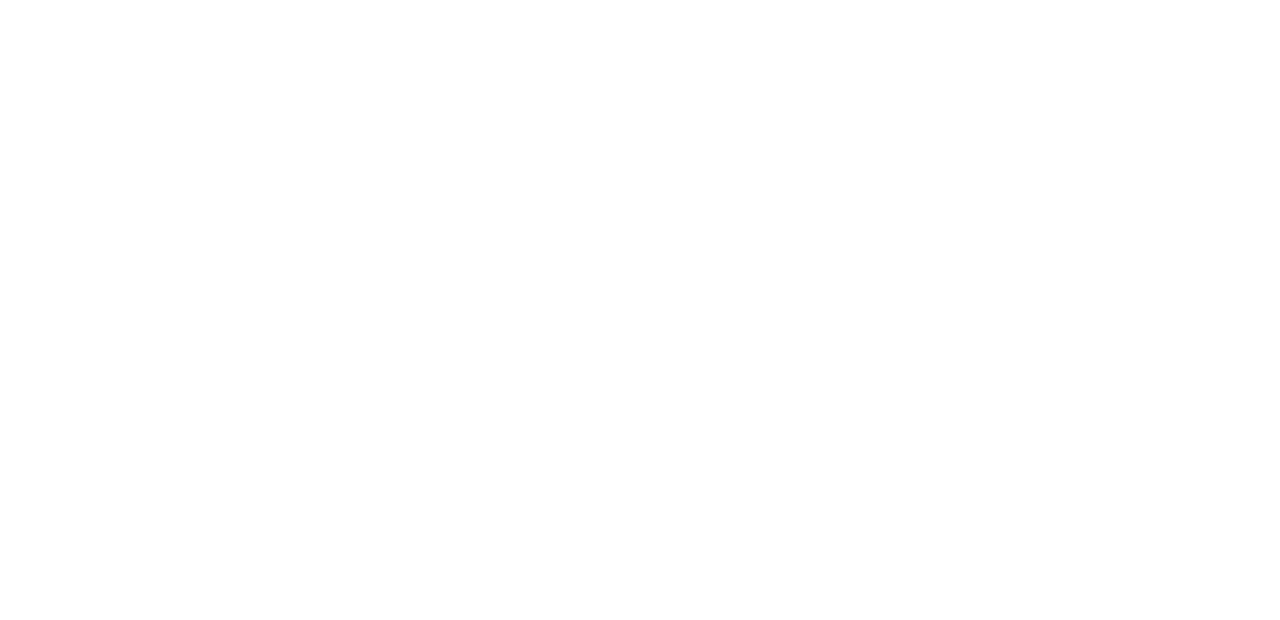
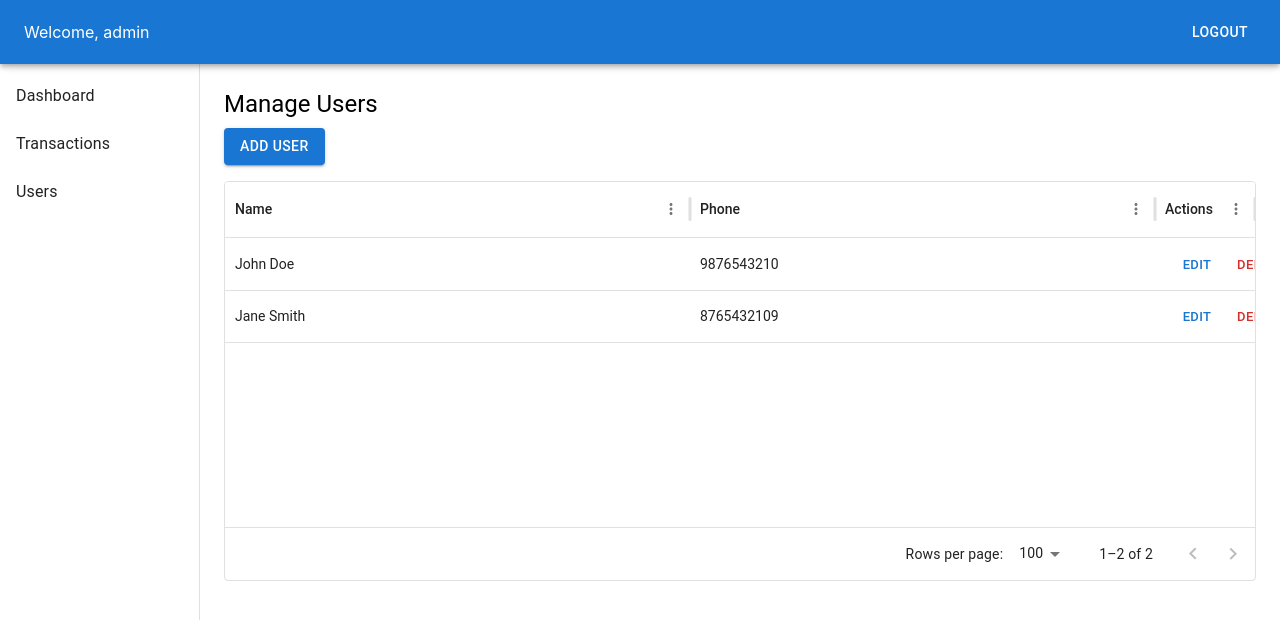
Before and after one commit to Janvi2762002/CFS-React, a React (Create React App) app: page /parties in a window 1280 px wide. Before the commit this address had no page. Shown: the top 620 px of the page. Built offline with nearby package versions, Linux system fonts and the light colour scheme; sample sign-in values are in the browser's storage.

Commit message:
feat: add Users page and reorganize folder structure

```diff
--- a/src/App.js
+++ b/src/App.js
@@ -1,48 +1,45 @@
-import React, { useState } from "react";
-import { BrowserRouter as Router, Routes, Route } from "react-router-dom";
-import LoginPage from "./loginPage";
-import Layout from "./layout";
-import Dashboard from "./dashboard";
-import Transactions from "./transactionGrid";
-// import Payments from "./Payments";
-// import Parties from "./Parties";
-// import Users from "./Users";
+import React from "react";
+import { BrowserRouter as Router, Routes, Route, Navigate } from "react-router-dom";
+import { AuthProvider, useAuth } from "./common/AuthContext";
+import LoginPage from "./pages/LoginPage";
+import MainLayout from "./layouts/MainLayout";
+import Dashboard from "./pages/Dashboard";
+import Transactions from "./pages/Transactions";
+import Parties from "./pages/Parties";
+import AccessDenied from "./pages/AccessDenied";
 
 function App() {
-  const [userRole, setUserRole] = useState(null);
-
-  const handleLogin = (email, password) => {
-    if (email === "admin@example.com" && password === "Admin123") setUserRole("admin");
-    else if (email === "employee@example.com" && password === "Emp123") setUserRole("employee");
-    else alert("Invalid credentials!");
-  };
-
-  const handleLogout = () => setUserRole(null);
-
   return (
     <Router>
-      <Routes>
-        {/* Public route */}
-        <Route path="/login" element={<LoginPage onLogin={handleLogin} />} />
-
-        {/* Protected routes */}
-        <Route path="/" element={<Layout role={userRole} onLogout={handleLogout} />}>
-          {userRole ? (
-            <>
-              <Route index element={<Dashboard />} />
-
-              {/* Additional routes */}
-              <Route path="transactions" element={<Transactions />} />
-              {/* Example: <Route path="payments" element={<Payments />} /> */}
-            </>
-          ) : (
-            // Redirect to login if not logged in
-            <Route index element={<LoginPage onLogin={handleLogin} />} />
-          )}
-        </Route>
-      </Routes>
+      <AuthProvider>
+        <AppRoutes />
+      </AuthProvider>
     </Router>
   );
 }
 
+function AppRoutes() {
+  const { userRole, handleLogin, handleLogout, loading } = useAuth();
+
+  if (loading) return <div>Loading...</div>;
+
+  return (
+    <Routes>
+      <Route path="/login" element={<LoginPage onLogin={handleLogin} />} />
+      <Route path="/access-denied" element={<AccessDenied />} />
+
+      {userRole === "admin" || userRole === "employee" ? (
+        <Route element={<MainLayout role={userRole} onLogout={handleLogout} />}>
+          <Route path="/dashboard" element={<Dashboard />} />
+          <Route path="/transactions" element={<Transactions />} />
+          {userRole === "admin" && <Route path="/parties" element={<Parties />} />}
+          <Route path="*" element={<Navigate to="/dashboard" replace />} />
+        </Route>
+      ) : (
+        <Route path="*" element={<Navigate to="/login" replace />} />
+      )}
+    </Routes>
+  );
+}
+
 export default App;
--- /dev/null
+++ b/src/common/AuthContext.jsx
@@ -0,0 +1,48 @@
+import React, { createContext, useState, useContext, useEffect } from "react";
+import { useNavigate } from "react-router-dom";
+
+const AuthContext = createContext();
+
+export const AuthProvider = ({ children }) => {
+  const [userRole, setUserRole] = useState(null);
+  const [loading, setLoading] = useState(true); // 👈 new
+  const navigate = useNavigate();
+
+  // ✅ Load saved role once on app start
+  useEffect(() => {
+    const savedRole = localStorage.getItem("userRole");
+    if (savedRole) setUserRole(savedRole);
+    setLoading(false); // ✅ finish loading
+  }, []);
+
+  useEffect(() => {
+    if (userRole) localStorage.setItem("userRole", userRole);
+    else localStorage.removeItem("userRole");
+  }, [userRole]);
+
+  const handleLogin = (email, password) => {
+    if (email === "admin@example.com" && password === "Admin123") {
+      setUserRole("admin");
+      navigate("/dashboard");
+    } else if (email === "employee@example.com" && password === "Emp123") {
+      setUserRole("employee");
+      navigate("/dashboard");
+    } else {
+      setUserRole("unauthorized");
+      navigate("/access-denied");
+    }
+  };
+
+  const handleLogout = () => {
+    setUserRole(null);
+    navigate("/login");
+  };
+
+  return (
+    <AuthContext.Provider value={{ userRole, handleLogin, handleLogout, loading }}>
+      {children}
+    </AuthContext.Provider>
+  );
+};
+
+export const useAuth = () => useContext(AuthContext);
--- a/src/layout.jsx
+++ b/src/components/SideBar.jsx
@@ -15,10 +15,9 @@
         { text: "Transactions", path: "/transactions" },
         { text: "Payments", path: "/payments" },
         { text: "Parties", path: "/parties" },
-        { text: "Users", path: "/users" },
       ]
     : [
-        { text: "Dashboard", path: "/" },
+        { text: "Dashboard", path: "/dashboard" },
         { text: "Transactions", path: "/transactions" },
       ];
 
--- /dev/null
+++ b/src/layouts/MainLayout.jsx
@@ -0,0 +1,56 @@
+import React from "react";
+import { Outlet, Link, useNavigate } from "react-router-dom";
+import { Drawer, List, ListItem, ListItemText, AppBar, Toolbar, Button, Box } from "@mui/material";
+
+const drawerWidth = 200;
+
+const MainLayout = ({ role, onLogout }) => {
+  const navigate = useNavigate();
+
+  const menuItems = [
+    { text: "Dashboard", path: "/dashboard" },
+    { text: "Transactions", path: "/transactions" },
+  ];
+
+  if (role === "admin") {
+    menuItems.push({ text: "Users", path: "/users" });
+  }
+
+  return (
+    <Box sx={{ display: "flex" }}>
+      {/* Sidebar */}
+      <Drawer
+        sx={{
+          width: drawerWidth,
+          flexShrink: 0,
+          "& .MuiDrawer-paper": { width: drawerWidth, boxSizing: "border-box" },
+        }}
+        variant="permanent"
+        anchor="left"
+      >
+        <Toolbar />
+        <List>
+          {menuItems.map((item) => (
+            <ListItem button key={item.text} onClick={() => navigate(item.path)}>
+              <ListItemText primary={item.text} />
+            </ListItem>
+          ))}
+        </List>
+      </Drawer>
+
+      {/* Main Content */}
+      <Box component="main" sx={{ flexGrow: 1, p: 3 }}>
+        <AppBar position="fixed" sx={{ zIndex: 1201 }}>
+          <Toolbar>
+            <Box sx={{ flexGrow: 1 }}>Welcome, {role}</Box>
+            <Button color="inherit" onClick={onLogout}>Logout</Button>
+          </Toolbar>
+        </AppBar>
+        <Toolbar />
+        <Outlet />
+      </Box>
+    </Box>
+  );
+};
+
+export default MainLayout;
--- /dev/null
+++ b/src/pages/AccessDenied.jsx
@@ -0,0 +1,32 @@
+import React from "react";
+import { Box, Typography, Button } from "@mui/material";
+import { useNavigate } from "react-router-dom";
+
+const AccessDenied = () => {
+  const navigate = useNavigate();
+
+  return (
+    <Box
+      sx={{
+        height: "80vh",
+        display: "flex",
+        flexDirection: "column",
+        alignItems: "center",
+        justifyContent: "center",
+        textAlign: "center",
+      }}
+    >
+      <Typography variant="h3" color="error" gutterBottom>
+        Access Denied
+      </Typography>
+      <Typography variant="body1" sx={{ mb: 3 }}>
+        You do not have permission to access this page.
+      </Typography>
+      <Button variant="contained" onClick={() => navigate("/login")}>
+        Back to Login
+      </Button>
+    </Box>
+  );
+};
+
+export default AccessDenied;
--- /dev/null
+++ b/src/pages/Parties.jsx
@@ -0,0 +1,99 @@
+import React, { useState } from "react";
+import {
+  Box, Typography, Button, Dialog, DialogTitle,
+  DialogContent, DialogActions, TextField
+} from "@mui/material";
+import { DataGrid } from "@mui/x-data-grid";
+
+const Users = () => {
+  const [users, setUsers] = useState([
+    { id: 1, name: "John Doe", phone: "9876543210" },
+    { id: 2, name: "Jane Smith", phone: "8765432109" },
+  ]);
+
+  const [open, setOpen] = useState(false);
+  const [editUser, setEditUser] = useState(null);
+  const [form, setForm] = useState({ name: "", phone: "" });
+
+  const handleOpen = (user = null) => {
+    setEditUser(user);
+    setForm(user || { name: "", phone: "" });
+    setOpen(true);
+  };
+
+  const handleClose = () => {
+    setForm({ name: "", phone: "" });
+    setEditUser(null);
+    setOpen(false);
+  };
+
+  const handleSubmit = () => {
+    if (editUser) {
+      setUsers(users.map(u => (u.id === editUser.id ? { ...u, ...form } : u)));
+    } else {
+      setUsers([...users, { id: Date.now(), ...form }]);
+    }
+    handleClose();
+  };
+
+  const handleDelete = (id) => setUsers(users.filter(u => u.id !== id));
+
+  const columns = [
+    { field: "name", headerName: "Name", flex: 1 },
+    { field: "phone", headerName: "Phone", flex: 1 },
+    {
+      field: "actions",
+      headerName: "Actions",
+      renderCell: (params) => (
+        <Box>
+          <Button size="small" onClick={() => handleOpen(params.row)}>Edit</Button>
+          <Button size="small" color="error" onClick={() => handleDelete(params.row.id)}>
+            Delete
+          </Button>
+        </Box>
+      ),
+    },
+  ];
+
+  return (
+    <Box>
+      <Typography variant="h5" gutterBottom>
+        Manage Users
+      </Typography>
+      <Button variant="contained" sx={{ mb: 2 }} onClick={() => handleOpen()}>
+        Add User
+      </Button>
+      <div style={{ height: 400, width: "100%" }}>
+        <DataGrid rows={users} columns={columns} pageSize={5} />
+      </div>
+
+      <Dialog open={open} onClose={handleClose} maxWidth="xs" fullWidth>
+        <DialogTitle>{editUser ? "Edit User" : "Add User"}</DialogTitle>
+        <DialogContent>
+          <Box sx={{ display: "flex", flexDirection: "column", gap: 2, mt: 1 }}>
+            <TextField
+              label="Name"
+              value={form.name}
+              onChange={(e) => setForm({ ...form, name: e.target.value })}
+              fullWidth
+            />
+            <TextField
+              label="Phone Number"
+              value={form.phone}
+              onChange={(e) => setForm({ ...form, phone: e.target.value })}
+              fullWidth
+            />
+          </Box>
+        </DialogContent>
+        <DialogActions>
+          <Button onClick={handleClose}>Cancel</Button>
+          <Button variant="contained" onClick={handleSubmit}>
+            {editUser ? "Update" : "Add"}
+          </Button>
+        </DialogActions>
+      </Dialog>
+    </Box>
+  );
+};
+
+export default Users;
```
Also changed, not shown: src/pages/Dashboard.jsx (renamed from src/dashboard.jsx), src/pages/LoginPage.jsx (renamed from src/loginPage.jsx), src/pages/Transactions.jsx (renamed from src/transactionGrid.jsx), 1 other file (tests, documents, lock files or other folders).
